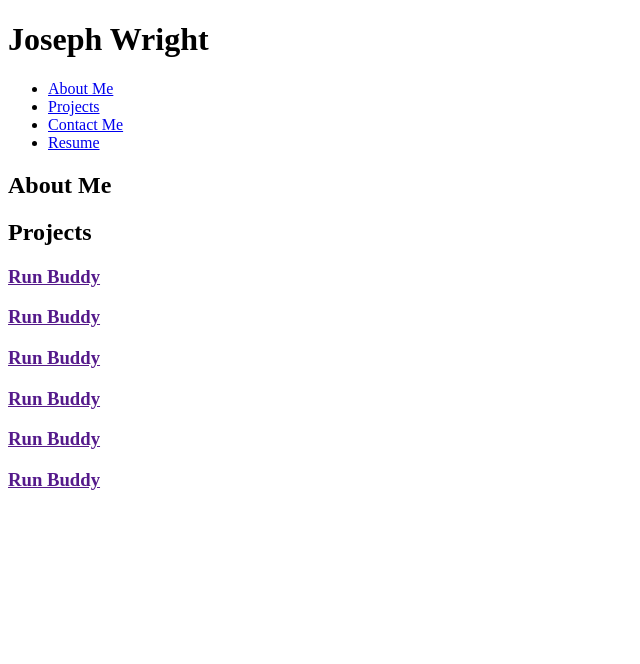
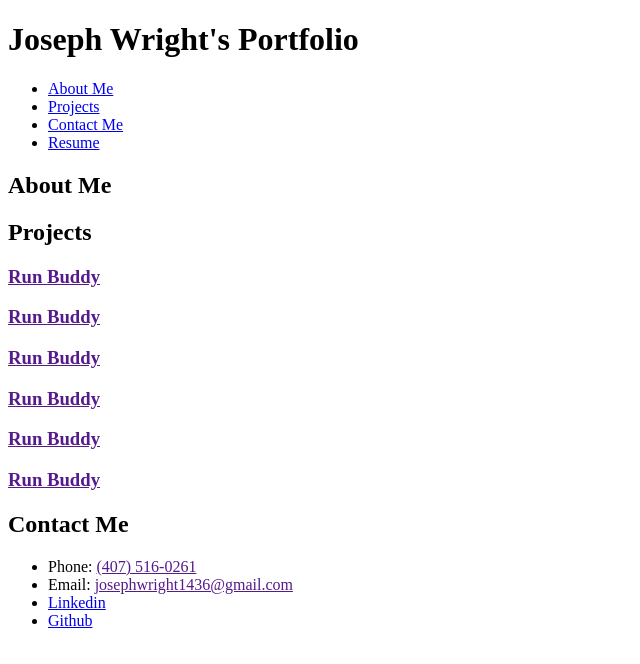
Before and after one commit to JosephW143/Professional-Portfolio, a plain HTML site: page index.html in a window 1280 px wide. Shown: the whole page, without its empty margins (0-640 px from the left). Drawn offline with Linux system fonts and the light colour scheme.

Commit message:
add contact section html

```diff
--- a/index.html
+++ b/index.html
@@ -10,7 +10,7 @@
     <!--nav-->
     <header>
         <div class="name">
-            <h1 href="/">Joseph Wright</h1>
+            <h1 href="/">Joseph Wright's Portfolio</h1>
         </div>
         <nav>
             <ul>
@@ -25,7 +25,7 @@
     <!--about me section-->
     <section>
         <div class="">
-            <h2 id="aboutme">About Me</h2>
+            <h2 id="aboutMe">About Me</h2>
         </div>
         <article>
             <p>
@@ -79,7 +79,17 @@
 
     <!--footer/contact section-->
     <footer>
-
+        <div class="">
+            <h2 id="contactMe">Contact Me</h2>
+        </div>
+        <div class="contactInfo">
+            <ul>
+                <li>Phone: <a href="">(407) 516-0261</a></li>
+                <li>Email: <a href="">josephwright1436@gmail.com</a></li>
+                <li><a href="https://www.linkedin.com/in/joseph-wright-290001241/">Linkedin</a></li>
+                <li><a href="https://github.com/JosephW143">Github</a></li>
+            </ul>
+        </div>
     </footer>
 </body>
 </html>
```
